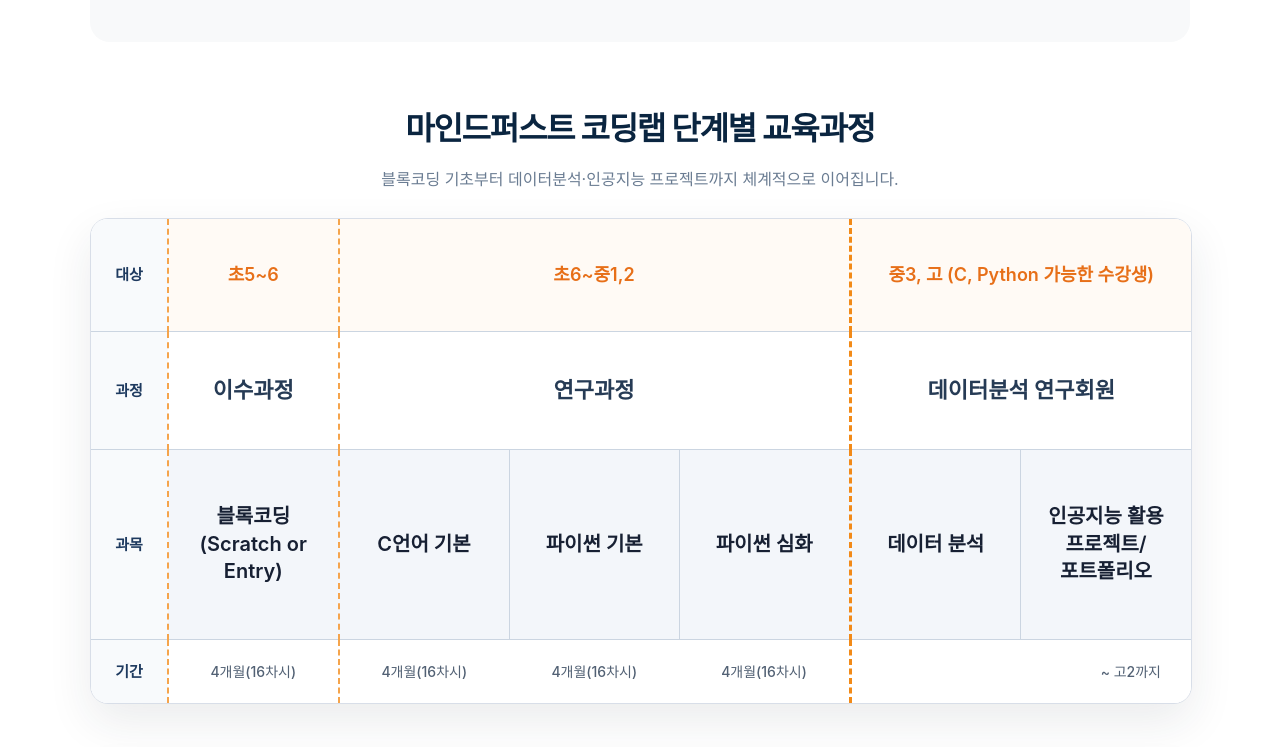
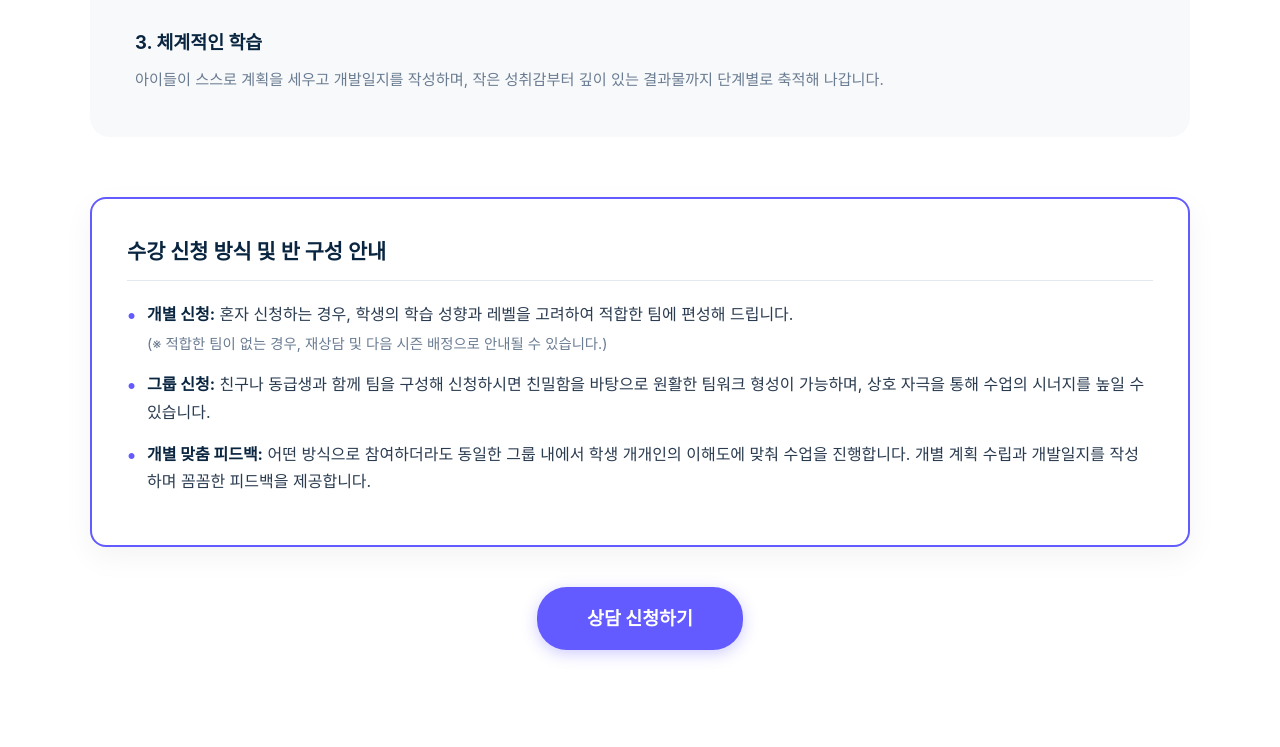
Before and after one commit to greenwave35/newmember, a plain HTML site: page index.html in a window 1280 px wide. Shown: the part 1719-2466 px from the top of the page. Drawn offline with Linux system fonts and the light colour scheme.

Commit message:
Update index.html

```diff
--- a/index.html
+++ b/index.html
@@ -122,15 +122,24 @@
         }
 
         .meta-list li {
+            display: grid;
+            grid-template-columns: 70px minmax(0, 1fr);
+            align-items: start;
+            column-gap: 10px;
             font-size: 0.95rem;
-            margin-bottom: 10px;
+            margin-bottom: 12px;
             color: var(--text-dark);
         }
 
         .meta-list li strong {
             color: var(--primary-color);
-            display: inline-block;
-            width: 80px;
+            white-space: nowrap;
+        }
+
+        .meta-list li span {
+            min-width: 0;
+            word-break: keep-all;
+            overflow-wrap: normal;
         }
 
         /* Features Section */
@@ -278,140 +287,27 @@
             font-size: 0.8rem;
         }
 
-        /* 단계별 교육과정 표 */
-        .roadmap-section {
-            margin: 0 0 50px;
+        .bottom-student-banner {
+            width: 100%;
+            height: clamp(280px, 42vw, 520px);
+            overflow: hidden;
+            background: #dcecf6;
+            line-height: 0;
         }
 
-        .roadmap-heading {
-            margin-bottom: 25px;
-            text-align: center;
+        .bottom-student-banner img {
+            display: block;
+            width: 100%;
+            height: 100%;
+            object-fit: cover;
+            object-position: center 43%;
         }
-
-        .roadmap-heading h2 {
-            margin: 0 0 10px;
-            color: var(--primary-color);
-            font-size: 2rem;
-            letter-spacing: -0.04em;
-        }
-
-        .roadmap-heading p {
-            margin: 0;
-            color: var(--text-light);
-            font-size: 1rem;
-        }
-
-        .roadmap-table-wrap {
-            width: 100%;
-            overflow: hidden;
-            border: 1px solid #d8dee8;
-            border-radius: 18px;
-            background: #fff;
-            box-shadow: 0 18px 45px rgba(30, 41, 59, 0.09);
-            -webkit-overflow-scrolling: touch;
-        }
-
-        .roadmap-table {
-            width: 100%;
-            min-width: 1000px;
-            border-collapse: collapse;
-            table-layout: fixed;
-            background: #fff;
-        }
-
-        .roadmap-table .label-col { width: 7%; }
-        .roadmap-table .subject-col { width: 15.5%; }
-
-        .roadmap-table th,
-        .roadmap-table td {
-            padding: 18px 16px;
-            border-bottom: 1px solid #cbd5e1;
-            vertical-align: middle;
-            font-weight: 400;
-        }
-
-        .roadmap-table tr:last-child th,
-        .roadmap-table tr:last-child td { border-bottom: 0; }
-
-        .roadmap-table .row-label {
-            padding-left: 12px;
-            padding-right: 12px;
-            border-right: 1px solid #e2e8f0;
-            background: #f8fafc;
-            color: #1e3a5f;
-            font-size: 15px;
-            font-weight: 700;
-            text-align: center;
-            white-space: nowrap;
-        }
-
-        .roadmap-table .target-row { height: 112px; }
-        .roadmap-table .course-row { height: 118px; }
-        .roadmap-table .subject-row { height: 190px; }
-        .roadmap-table .period-row { height: 64px; }
-
-        .roadmap-table .target-row td {
-            background: #fffaf5;
-            color: #e76f18;
-            font-size: 18px;
-            font-weight: 600;
-            text-align: center;
-        }
-
-        .roadmap-table .course-row td {
-            background: #fff;
-            color: #263b55;
-            font-size: 22px;
-            font-weight: 700;
-            text-align: center;
-        }
-
-        .roadmap-table .subject-row td {
-            border-right: 1px solid #cbd5e1;
-            background: #f3f6fa;
-            color: #172033;
-            font-size: 20px;
-            font-weight: 600;
-            line-height: 1.38;
-            text-align: center;
-            word-break: keep-all;
-        }
-
-        .roadmap-table .subject-row td:last-child { border-right: 0; }
-
-        .roadmap-table .period-row td {
-            padding-top: 10px;
-            padding-bottom: 10px;
-            background: #fff;
-            color: #526174;
-            font-size: 14px;
-            font-weight: 500;
-            text-align: center;
-            white-space: nowrap;
-        }
-
-        .roadmap-table .last-period {
-            padding-right: 30px;
-            text-align: right !important;
-        }
-
-        .roadmap-table .orange-left { border-left: 2px dashed #f5a44c !important; }
-        .roadmap-table .section-left { border-left: 3px dashed #f28a18 !important; }
 
         @media (max-width: 768px) {
             .features-box { padding: 30px 20px; }
             .info-notice-box { padding: 25px 20px; }
-            .roadmap-heading h2 { font-size: 1.65rem; }
-            .roadmap-heading p { font-size: 0.9rem; }
-            .roadmap-table-wrap {
-                overflow-x: auto;
-                border-radius: 12px;
-                box-shadow: 0 8px 24px rgba(30, 41, 59, 0.09);
-            }
-            .roadmap-table { min-width: 920px; }
-            .roadmap-table .target-row { height: 100px; }
-            .roadmap-table .course-row { height: 105px; }
-            .roadmap-table .subject-row { height: 170px; }
+            .bottom-student-banner { height: 270px; }
+            .bottom-student-banner img { object-position: 58% center; }
         }
     </style>
 </head>
@@ -439,12 +335,13 @@
                 <div>
                     <div class="tag">초등 5학년~6학년 (1팀)</div>
                     <h3>초등 알고리즘 및 프로젝트 기초</h3>
-                    <p>스크래치와 엔트리 등 블록 코딩 플랫폼을 활용해 알고리즘의 핵심 개념을 이해합니다. 주도적인 실습과 기획을 거쳐 자신만의 완성도 높은 작품을 산출합니다.</p>
+                    <p>스크래치와 엔트리 등 블록 코딩 플랫폼을 활용해 알고리즘의 핵심 개념을 이해합니다. 주도적인 실습과 기획을 거쳐 자신만의 완성도 높은 작품을 산출하고, 이후 C언어 기초 과정으로 연결합니다.</p>
                 </div>
                 <ul class="meta-list">
-                    <li><strong>정원</strong>팀당 최대 4~5명 소수정예</li>
-                    <li><strong>기간</strong>4개월 총 16회 수업 (주 1회)</li>
-                    <li><strong>특징</strong>컴퓨팅 사고력 향상 매니지먼트</li>
+                    <li><strong>과목</strong><span>블록코딩 (Scratch 또는 Entry)</span></li>
+                    <li><strong>정원</strong><span>팀당 최대 4~5명 소수정예</span></li>
+                    <li><strong>기간</strong><span>과목별 4개월 총 16회 수업(주1회)</span></li>
+                    <li><strong>특징</strong><span>컴퓨팅 사고력 향상 및 텍스트 코딩 준비</span></li>
                 </ul>
             </div>
 
@@ -453,26 +350,28 @@
                 <div>
                     <div class="tag">중학생 전학년 (1~2팀)</div>
                     <h3>중등 텍스트 프로그래밍 & 교과 연계</h3>
-                    <p>중학교 정보 교과의 핵심인 문제분해, 패턴인식, 추상화를 학습하고 파이썬(Python) 또는 C언어 기초 문법을 익힙니다. 학교 정규 교육과정의 성취 기준에 맞추어 연계 학습을 진행합니다.</p>
+                    <p>중학교 정보 교과의 핵심인 문제분해, 패턴인식, 추상화를 학습합니다. C언어 기본부터 파이썬 기본·심화까지 단계적으로 이어가며 학교 정규 교육과정의 성취 기준에 맞춰 학습합니다.</p>
                 </div>
                 <ul class="meta-list">
-                    <li><strong>정원</strong>팀당 최대 4~5명 소수정예</li>
-                    <li><strong>기간</strong>4개월 총 16회 수업 (주 1회)</li>
-                    <li><strong>특징</strong>순서도 설계 및 자료구조 기초 이론</li>
+                    <li><strong>과목</strong><span>C언어 기본 → 파이썬 기본 → 파이썬 심화</span></li>
+                    <li><strong>정원</strong><span>팀당 최대 4~5명 소수정예</span></li>
+                    <li><strong>기간</strong><span>과목별 4개월 총 16회 수업(주1회)</span></li>
+                    <li><strong>특징</strong><span>단계별 이수 후 데이터분석 연구회 지원 가능</span></li>
                 </ul>
             </div>
 
             <!-- 고등부 과정 -->
             <div class="course-card">
                 <div>
-                    <div class="tag">고등학생 및 심화 (1팀)</div>
-                    <h3>주니어 데이터 분석 연구회</h3>
-                    <p>파이썬 핵심 라이브러리(Pandas, Numpy 등)를 활용하여 실제 경제 지표와 공공 데이터를 정제·분석하고, GitHub 포트폴리오를 관리합니다.</p>
+                    <div class="tag">C언어·파이썬 심화 이수 학생 (1팀)</div>
+                    <h3>데이터 분석 연구회</h3>
+                    <p>파이썬 핵심 라이브러리(Pandas, NumPy 등)를 활용하여 실제 경제 지표와 공공 데이터를 정제·분석합니다. 인공지능 활용 개인 프로젝트를 진행하고 GitHub 포트폴리오로 완성합니다.</p>
                 </div>
                 <ul class="meta-list">
-                    <li><strong>정원</strong>선발 및 자원 인원 그룹 스터디</li>
-                    <li><strong>기간</strong>총 16주 (주 1회)</li>
-                    <li><strong>특징</strong>학생 주도형 연구 활동 및 성과발표</li>
+                    <li><strong>과목</strong><span>데이터 분석 → AI 활용 프로젝트·포트폴리오</span></li>
+                    <li><strong>정원</strong><span>지원 및 선발을 통한 그룹 스터디</span></li>
+                    <li><strong>기간</strong><span>고2까지 매주</span></li>
+                    <li><strong>특징</strong><span>학생 주도형 연구 활동 및 성과발표, 프로젝트·포트폴리오 심화</span></li>
                 </ul>
             </div>
 
@@ -493,55 +392,6 @@
                 <p>아이들이 스스로 계획을 세우고 개발일지를 작성하며, 작은 성취감부터 깊이 있는 결과물까지 단계별로 축적해 나갑니다.</p>
             </div>
         </div>
-
-        <!-- 단계별 교육과정표 -->
-        <section class="roadmap-section">
-            <div class="roadmap-heading">
-                <h2>마인드퍼스트 코딩랩 단계별 교육과정</h2>
-                <p>블록코딩 기초부터 데이터분석·인공지능 프로젝트까지 체계적으로 이어집니다.</p>
-            </div>
-
-            <div class="roadmap-table-wrap" role="region" aria-label="마인드퍼스트 코딩랩 단계별 교육과정" tabindex="0">
-                <table class="roadmap-table">
-                    <colgroup>
-                        <col class="label-col">
-                        <col class="subject-col"><col class="subject-col"><col class="subject-col">
-                        <col class="subject-col"><col class="subject-col"><col class="subject-col">
-                    </colgroup>
-                    <tbody>
-                        <tr class="target-row">
-                            <th scope="row" class="row-label">대상</th>
-                            <td class="orange-left">초5~6</td>
-                            <td colspan="3" class="orange-left">초6~중1,2</td>
-                            <td colspan="2" class="section-left">중3, 고 (C, Python 가능한 수강생)</td>
-                        </tr>
-                        <tr class="course-row">
-                            <th scope="row" class="row-label">과정</th>
-                            <td class="orange-left">이수과정</td>
-                            <td colspan="3" class="orange-left">연구과정</td>
-                            <td colspan="2" class="section-left">데이터분석 연구회원</td>
-                        </tr>
-                        <tr class="subject-row">
-                            <th scope="row" class="row-label">과목</th>
-                            <td class="orange-left">블록코딩<br>(Scratch or Entry)</td>
-                            <td class="orange-left">C언어 기본</td>
-                            <td>파이썬 기본</td>
-                            <td>파이썬 심화</td>
-                            <td class="section-left">데이터 분석</td>
-                            <td>인공지능 활용<br>프로젝트/<br>포트폴리오</td>
-                        </tr>
-                        <tr class="period-row">
-                            <th scope="row" class="row-label">기간</th>
-                            <td class="orange-left">4개월(16차시)</td>
-                            <td class="orange-left">4개월(16차시)</td>
-                            <td>4개월(16차시)</td>
-                            <td>4개월(16차시)</td>
-                            <td colspan="2" class="section-left last-period">~ 고2까지</td>
-                        </tr>
-                    </tbody>
-                </table>
-            </div>
-        </section>
 
         <!-- 신청 방식 안내 박스 영역 -->
         <div class="info-notice-box">
@@ -567,6 +417,10 @@
 
     </div>
 
+    <section class="bottom-student-banner" aria-label="고등학생 데이터 분석 및 인공지능 프로젝트 활동">
+        <img src="coding_highschool_banner.png" alt="고등학생들이 함께 코딩과 데이터 분석 프로젝트를 진행하는 모습">
+    </section>
+
     <footer>
         <div class="footer-container">
             <div>
```
